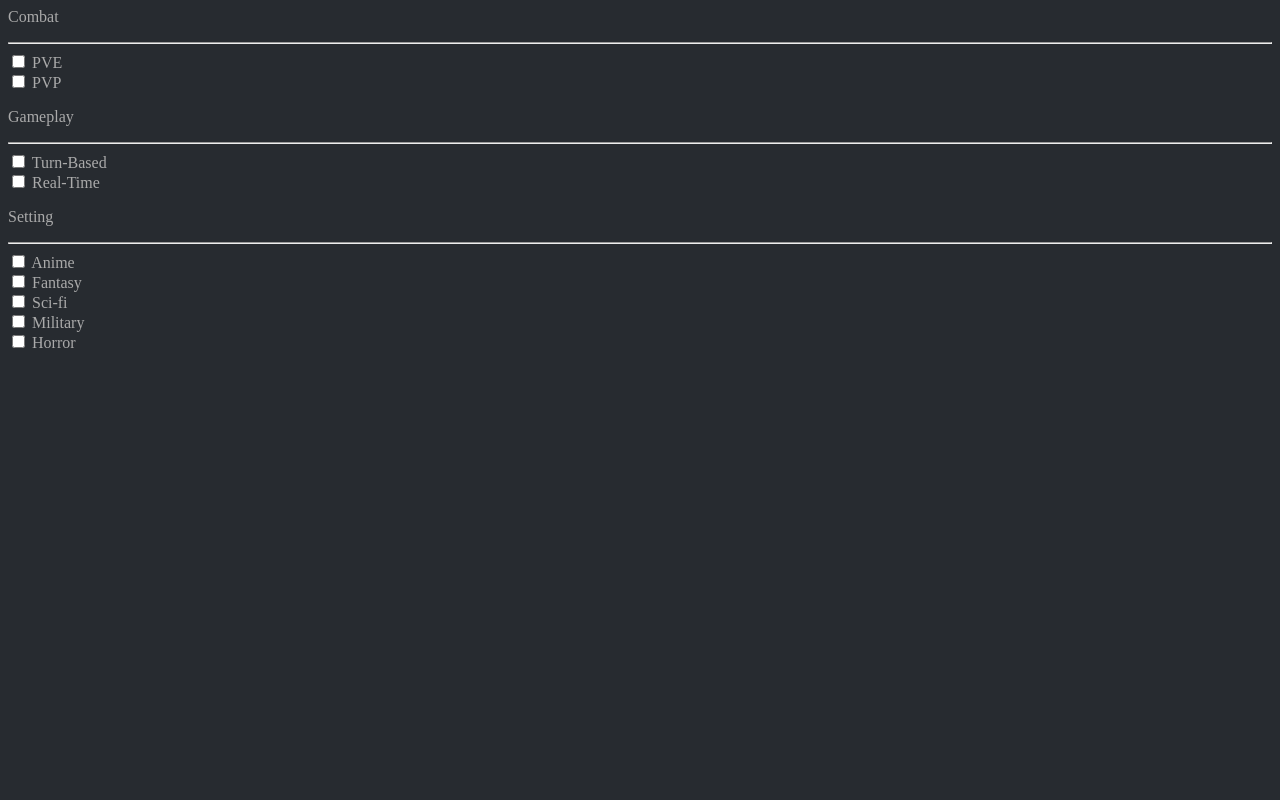
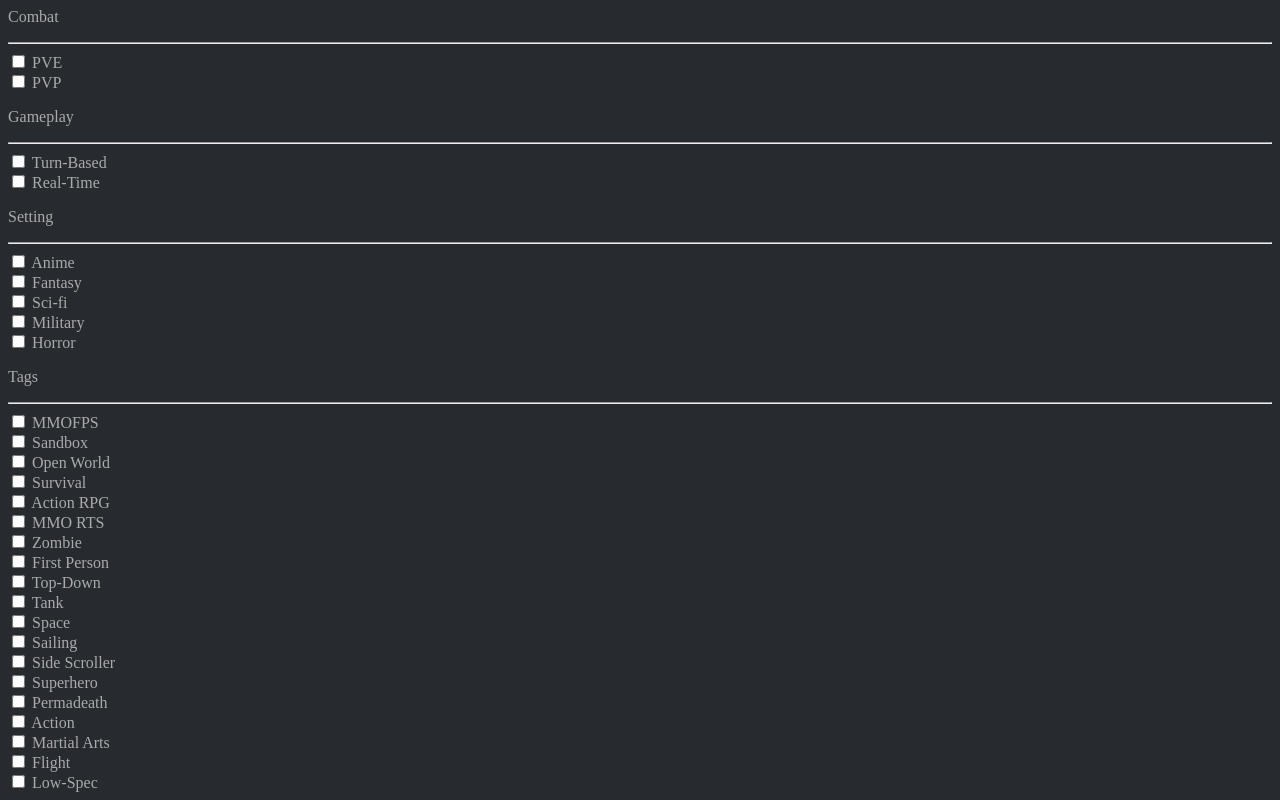
Before and after one commit to jhgalino/phase-1-assessment, a plain HTML site: page index.html in a window 1280 px wide. Shown: the part 488-1288 px from the top of the page. Before the commit the page ends 848 px from the top, so only its background shows below. Drawn offline with Linux system fonts and the light colour scheme.

Commit message:
Added tags filter

```diff
--- a/index.html
+++ b/index.html
@@ -182,6 +182,108 @@
             </section>
 
         </section>
+
+        <section>
+
+            <p>Tags</p>
+            <hr>
+
+            <div>
+                <input type="checkbox" name="mmofps" id="mmofps">
+                <label for="mmofps">MMOFPS</label>
+            </div>
+
+            <div>
+                <input type="checkbox" name="sandbox" id="sandbox">
+                <label for="sandbox">Sandbox</label>
+            </div>
+
+            <div>
+                <input type="checkbox" name="open-world" id="open-world">
+                <label for="open-world">Open World</label>
+            </div>
+
+            <div>
+                <input type="checkbox" name="survival" id="survival">
+                <label for="survival">Survival</label>
+            </div>
+
+            <div>
+                <input type="checkbox" name="action-rpg" id="action-rpg">
+                <label for="action-rpg">Action RPG</label>
+            </div>
+
+            <div>
+                <input type="checkbox" name="mmorts" id="mmorts">
+                <label for="mmorts">MMO RTS</label>
+            </div>
+
+            <div>
+                <input type="checkbox" name="zombie" id="zombie">
+                <label for="zombie">Zombie</label>
+            </div>
+
+            <div>
+                <input type="checkbox" name="first-person" id="first-person">
+                <label for="first-person">First Person</label>
+            </div>
+
+            <div>
+                <input type="checkbox" name="top-down" id="top-down">
+                <label for="top-down">Top-Down</label>
+            </div>
+
+            <div>
+                <input type="checkbox" name="tank" id="tank">
+                <label for="tank">Tank</label>
+            </div>
+
+            <div>
+                <input type="checkbox" name="space" id="space">
+                <label for="space">Space</label>
+            </div>
+
+            <div>
+                <input type="checkbox" name="sailing" id="sailing">
+                <label for="sailing">Sailing</label>
+            </div>
+
+            <div>
+                <input type="checkbox" name="side-scroller" id="side-scroller">
+                <label for="side-scroller">Side Scroller</label>
+            </div>
+
+            <div>
+                <input type="checkbox" name="superhero" id="superhero">
+                <label for="superhero">Superhero</label>
+            </div>
+
+            <div>
+                <input type="checkbox" name="permadeath" id="permadeath">
+                <label for="permadeath">Permadeath</label>
+            </div>
+
+            <div>
+                <input type="checkbox" name="action" id="action">
+                <label for="action">Action</label>
+            </div>
+
+            <div>
+                <input type="checkbox" name="martial-arts" id="martial-arts">
+                <label for="martial-arts">Martial Arts</label>
+            </div>
+
+            <div>
+                <input type="checkbox" name="flight" id="flight">
+                <label for="flight">Flight</label>
+            </div>
+
+            <div>
+                <input type="checkbox" name="low-spec" id="low-spec">
+                <label for="low-spec">Low-Spec</label>
+            </div>
+
+        </section>
     </section>
 
     <!-- Games list -->
```
